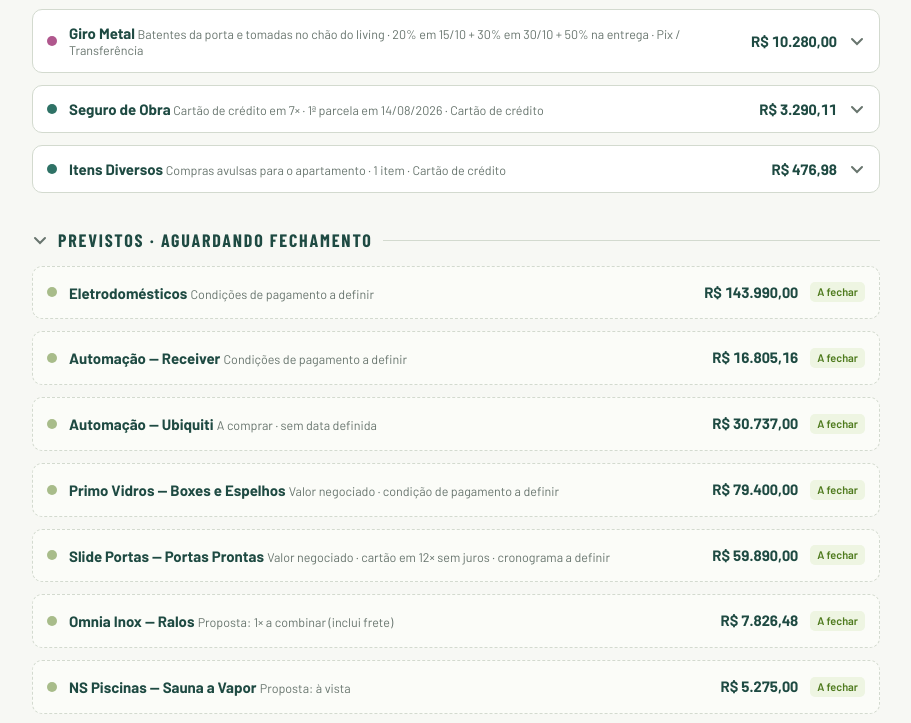
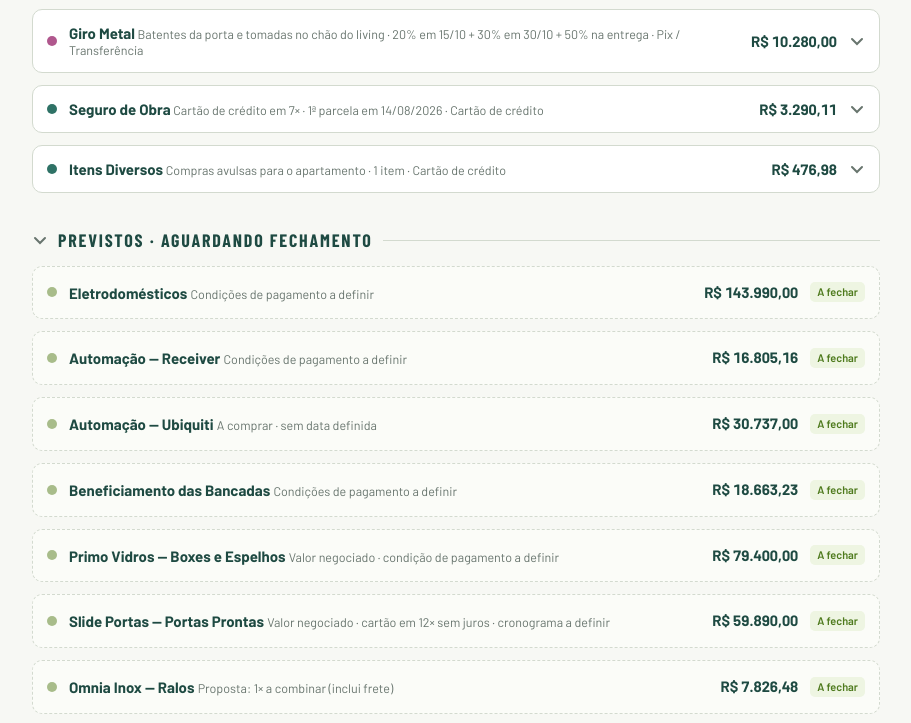
Before and after one commit to rodrigotito13/rodrigotito13.github.io, a plain HTML site: page index.html in a window 1280 px wide. Shown: the part 1331-2054 px from the top of the page, without its empty margins (184-1095 px from the left). Drawn offline with nearby package versions, Linux system fonts and the light colour scheme.

Commit message:
Add files via upload

```diff
--- a/index.html
+++ b/index.html
@@ -559,6 +559,11 @@ const PREVISTOS = [
     quem: 'tito'
   },
   {
+    nome: 'Beneficiamento das Bancadas',
+    detalhe: 'Condições de pagamento a definir',
+    total: 18663.23
+  },
+  {
     nome: 'Primo Vidros — Boxes e Espelhos',
     detalhe: 'Valor negociado · condição de pagamento a definir',
     total: 79400.00
```
